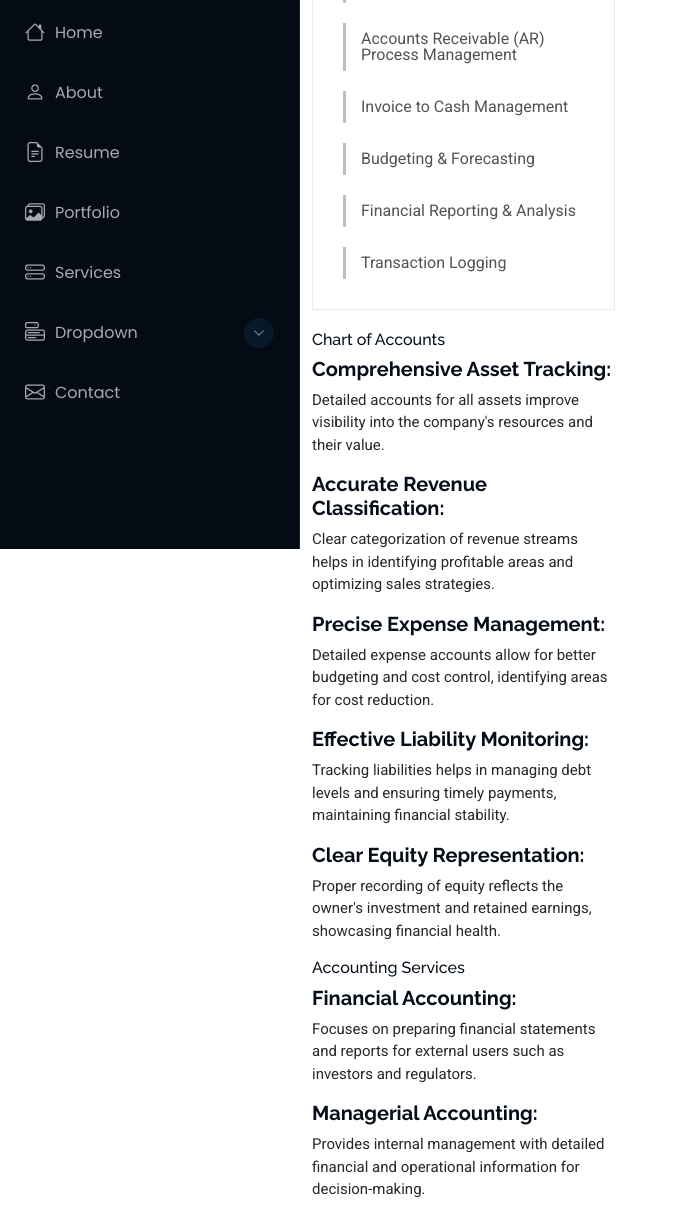
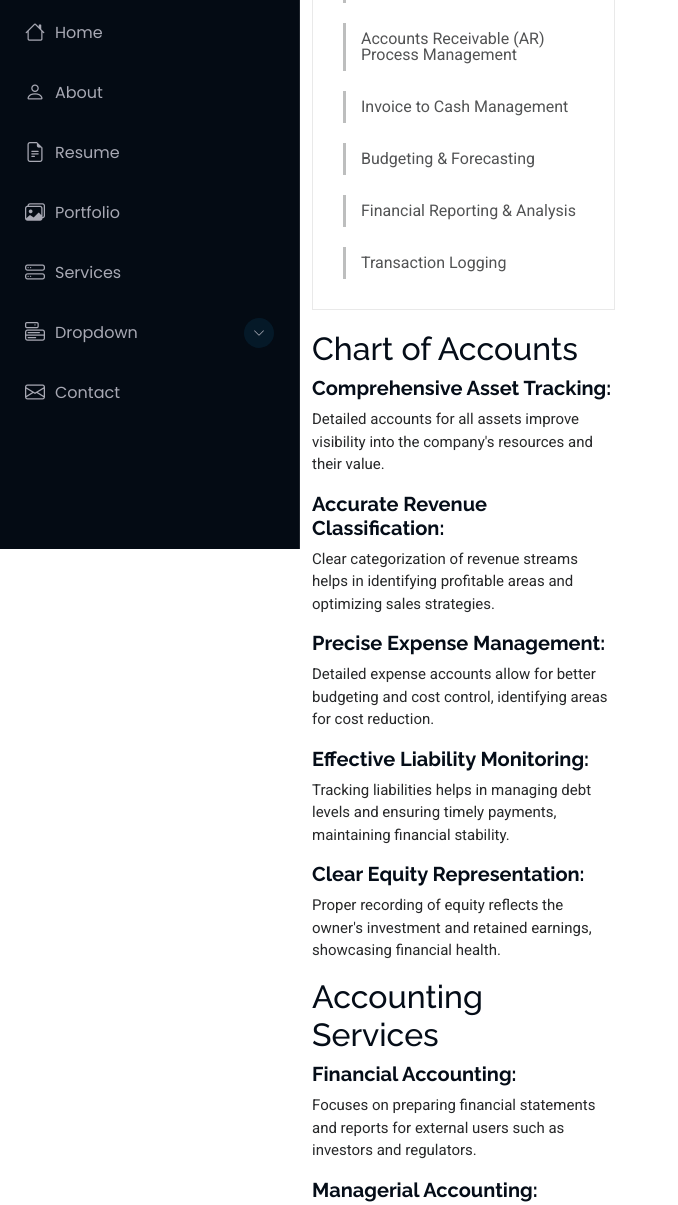
Before and after one commit to sumeet0369/mvb, a plain HTML site: page service-details.html in a window 1280 px wide. Shown: the part 251-1456 px from the top of the page, without its empty margins (0-678 px from the left). Drawn offline with Linux system fonts and the light colour scheme.

Commit message:
8.1th Change

```diff
--- a/service-details.html
+++ b/service-details.html
@@ -122,7 +122,7 @@
               <a href="#">Transaction Logging</a>
             </div>
 
-            <h6>Chart of Accounts</h6>
+            <h2>Chart of Accounts</h2>
             <h4>Comprehensive Asset Tracking:</h4>
             <p>Detailed accounts for all assets improve visibility
               into the company&#39;s resources and their value.</p>
@@ -144,7 +144,7 @@
             <p>Proper recording of equity reflects the owner&#39;s
               investment and retained earnings, showcasing financial health.</p>
 
-              <h6>Accounting Services</h6>
+              <h2>Accounting Services</h2>
               <h4>Financial Accounting:</h4>
               <p>Focuses on preparing financial statements and reports for external users
                 such as investors and regulators.</p>
@@ -167,7 +167,7 @@
                 fund allocation and grant compliance.</p>
 
 
-                <h6>Accounts Receivable (AR) Process Management</h6>
+                <h2>Accounts Receivable (AR) Process Management</h2>
 
                 <h4>Invoice Generation and Delivery:</h4>
               <p>Create and send accurate invoices to customers for goods or
```
